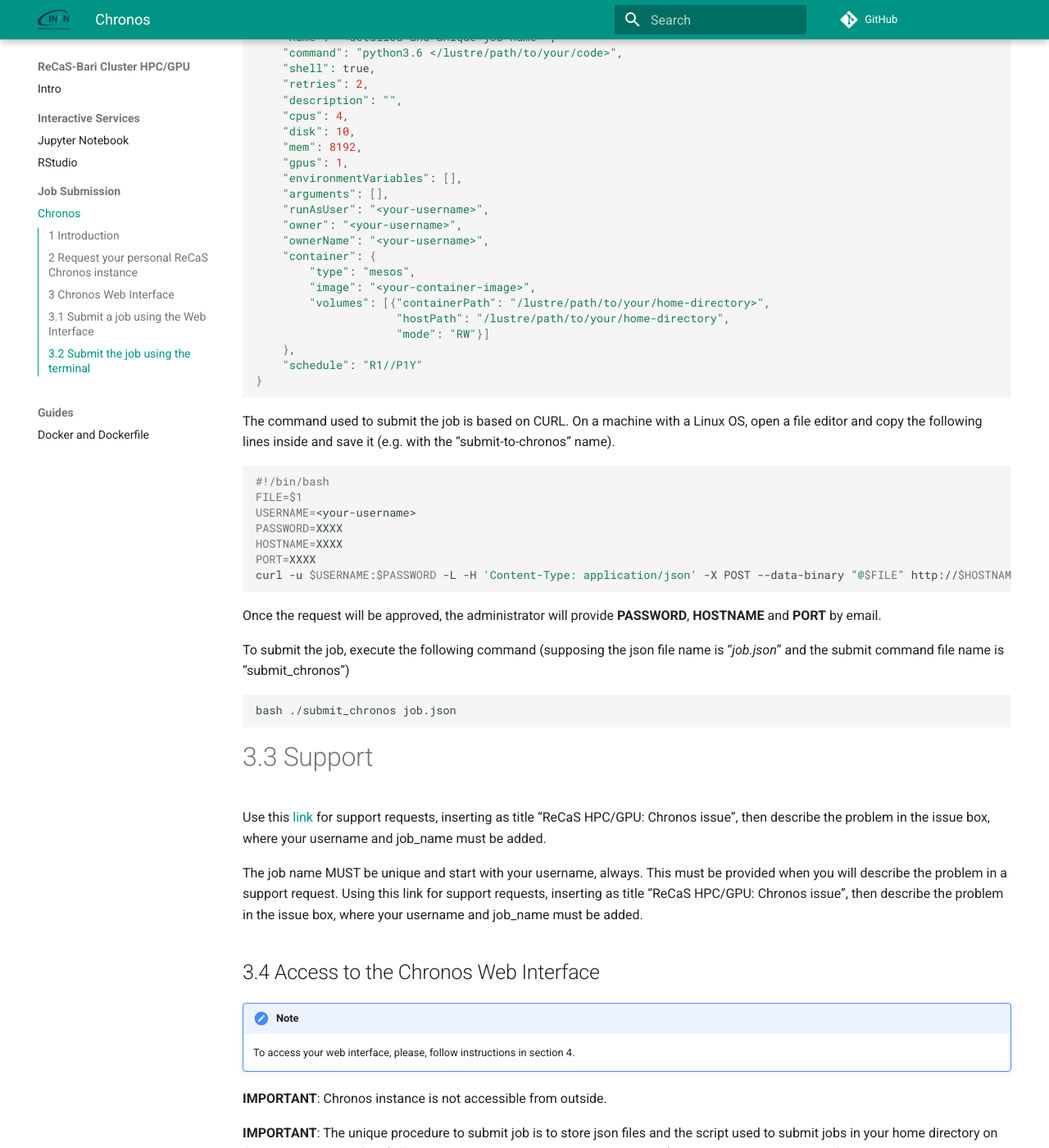
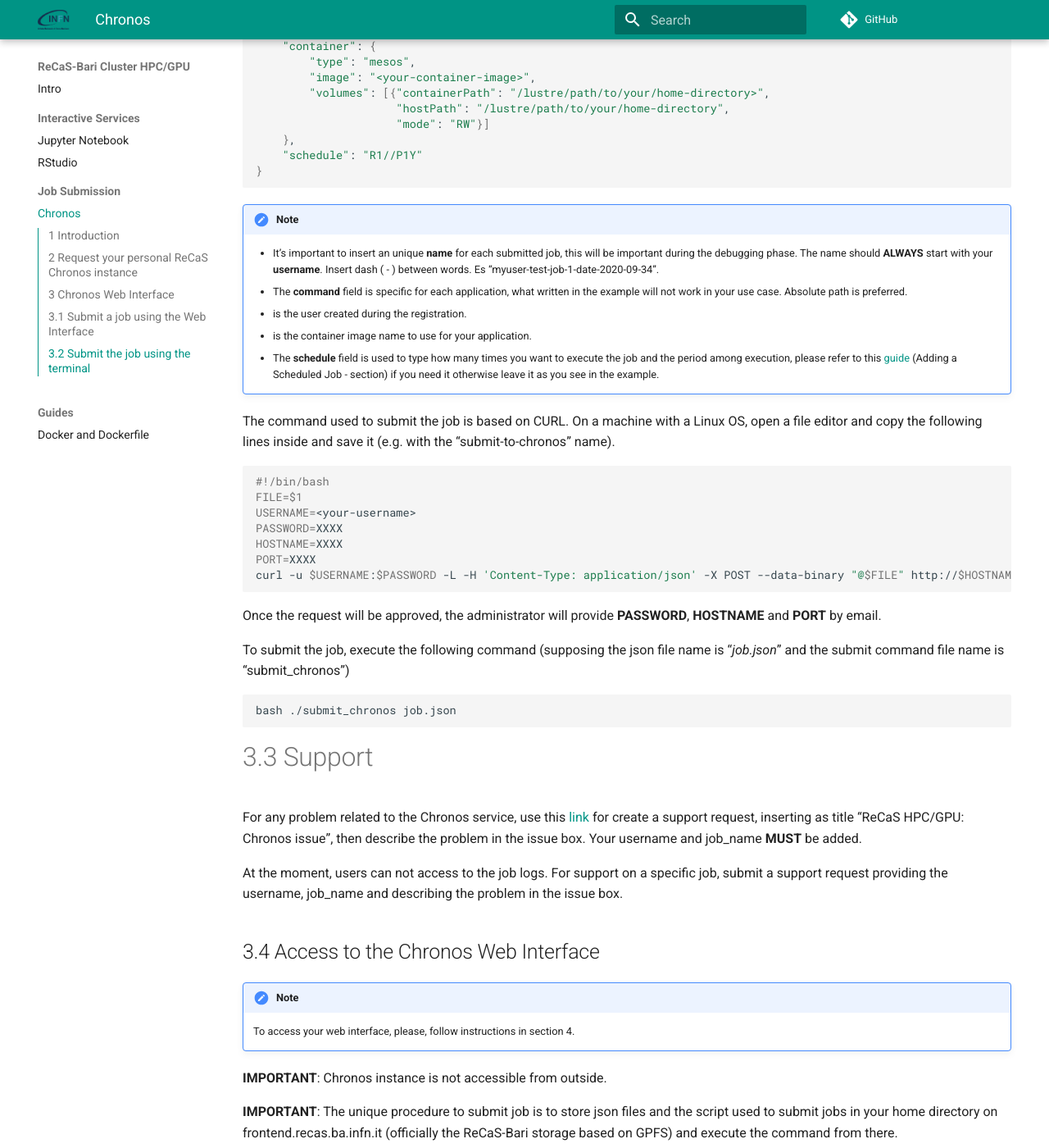
Before and after one commit to jvino/cluster-hpc-gpu-guides, an MkDocs documentation site: the page built from docs/job_submission/chronos.md, in a window 1280 px wide and 1400 px high, scrolled down 2824 px. Shown: the whole window at 82% size. Built offline with MkDocs 1.6.1 and Material for MkDocs 9.7.7, drawn with Linux system fonts in a browser that asks for light colours; comment, search, counter and statistics services are not loaded; some of the changed text lies outside the part shown.

Commit message:
first draft chronos

````diff
--- a/docs/job_submission/chronos.md
+++ b/docs/job_submission/chronos.md
@@ -44,12 +44,7 @@
 
 ![graphical_job_submission](images/graphical_job_submission.png)
 
-!!! note
-    - It’s important to insert an unique **name** for each submitted job, this will be important during the debugging phase. The name should **ALWAYS** start with your **username**. Insert dash ( - ) between words. Es “myuser-test-job-1-date-2020-09-34”.
-    - The **command** field is specific for each application, what written in the example will not work in your use case. Absolute path is preferred.
-    - **your-username** is the user created during the registration.
-    - **your-container-image** is the container image name to use for your application.
-    - The **schedule** field is used to type how many times you want to execute the job and the period among execution, please refer to this [guide](https://mesos.github.io/chronos/docs/api.html) (Adding a Scheduled Job - section) if you need it otherwise leave it as you see in the example.
+
 
 After adding the job, if the requested resources are available, the job is started. Otherwise the job is put in the queued state.
 
@@ -90,6 +85,17 @@
 	"schedule": "R1//P1Y"
 }
 ```
+
+!!! note
+    - It’s important to insert an unique **name** for each submitted job, this will be important during the debugging phase. The name should **ALWAYS** start with your **username**. Insert dash ( - ) between words. Es “myuser-test-job-1-date-2020-09-34”.
+    - The **command** field is specific for each application, what written in the example will not work in your use case. Absolute path is preferred.
+    - **<your-username>** is the user created during the registration.
+    - **<your-container-image>** is the container image name to use for your application.
+    - The **schedule** field is used to type how many times you want to execute the job and the period among execution, please refer to this [guide](https://mesos.github.io/chronos/docs/api.html) (Adding a Scheduled Job - section) if you need it otherwise leave it as you see in the example.
+
+
+
+
 The command used to submit the job is based on CURL. On a machine with a Linux OS, open a file editor and copy the following lines inside and save it (e.g. with the “submit-to-chronos” name).
 
 ```bash
@@ -111,11 +117,9 @@
 ```
 
 #3.3 Support
-Use this [link](https://www.recas-bari.it/index.php/en/recas-bari-servizi-en/support-request) for support requests, inserting as title “ReCaS HPC/GPU: Chronos issue”, then describe the problem in the issue box, where your username and job\_name must be added.
+For any problem related to the Chronos service, use this [link](https://www.recas-bari.it/index.php/en/recas-bari-servizi-en/support-request) for create a support request, inserting as title “ReCaS HPC/GPU: Chronos issue”, then describe the problem in the issue box. Your username and job\_name **MUST** be added.
 
- The job name MUST be unique and start with your username, always. This must be provided when you will describe the problem in a support request. Using this link for support requests, inserting as title “ReCaS HPC/GPU: Chronos issue”, then describe the problem in the issue box, where your username and job_name must be added.
-
-
+At the moment, users can not access to the job logs. For support on a specific job, submit a support request providing the username, job\_name and describing the problem in the issue box.
 
 ## 3.4 Access to the Chronos Web Interface
 
````
